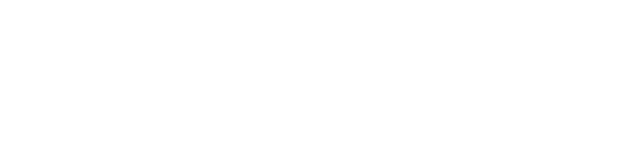
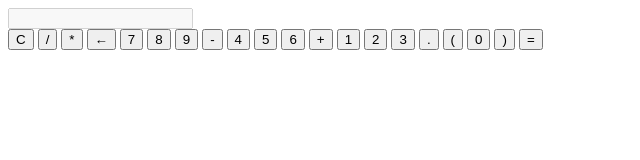
Before and after one commit to acciojob/calculator-js-2-sanjeetsk, a website: page main.html in a window 1280 px wide. Shown: the whole page, without its empty margins (0-640 px from the left). Drawn offline with Linux system fonts and the light colour scheme.

Commit message:
first commit

```diff
--- a/main.html
+++ b/main.html
@@ -1,5 +1,6 @@
 <!DOCTYPE html>
 <html lang="en">
+
 <head>
   <meta charset="UTF-8" />
   <meta http-equiv="X-UA-Compatible" content="IE=edge" />
@@ -7,9 +8,37 @@
   <link rel="stylesheet" href="styles.css" />
   <title>Calculator</title>
 </head>
+
 <body>
   <!-- Write yout code here -->
-
+  <div class="calculator">
+    <div class="display">
+      <input id="input" type="text" disabled />
+    </div>
+    <div class="btns">
+      <button id="clr" onclick="buttonClear()">C</button>
+      <button id="divide" onclick="buttonClick(event)">/</button>
+      <button id="multiply" onclick="buttonClick(event)">*</button>
+      <button id="del" onclick="buttonDel()">←</button>
+      <button id="block7" onclick="buttonClick(event)">7</button>
+      <button id="block8" onclick="buttonClick(event)">8</button>
+      <button id="block9" onclick="buttonClick(event)">9</button>
+      <button id="minus" onclick="buttonClick(event)">-</button>
+      <button id="block4" onclick="buttonClick(event)">4</button>
+      <button id="block5" onclick="buttonClick(event)">5</button>
+      <button id="block6" onclick="buttonClick(event)">6</button>
+      <button id="plus" onclick="buttonClick(event)">+</button>
+      <button id="block1" onclick="buttonClick(event)">1</button>
+      <button id="block2" onclick="buttonClick(event)">2</button>
+      <button id="block3" onclick="buttonClick(event)">3</button>
+      <button id="dot" onclick="buttonClick(event)">.</button>
+      <button id="braces" onclick="buttonClick(event)">(</button>
+      <button id="block0" onclick="buttonClick(event)">0</button>
+      <button id="braces" onclick="buttonClick(event)">)</button>
+      <button id="ans" onclick="buttonAns()">=</button>
+    </div>
+  </div>
   <script src="script.js"></script>
 </body>
+
 </html>
```
Lines whose indentation alone changed are shown as unchanged.
